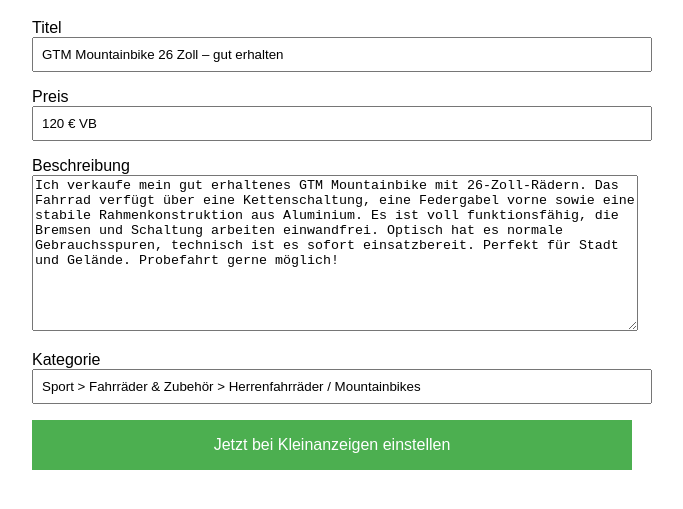
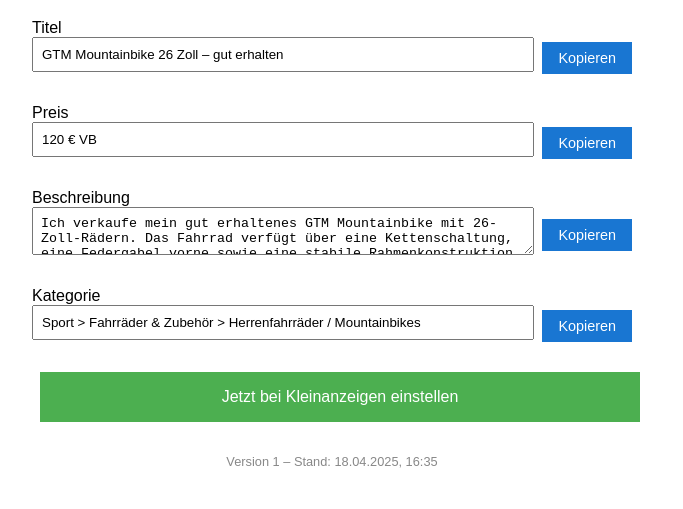
Before and after one commit to koldobald/kleinanzeigen-assistent, a plain HTML site: page index.html in a window 1280 px wide. Shown: the part 93-602 px from the top of the page, without its empty margins (308-991 px from the left). Drawn offline with Linux system fonts and the light colour scheme.

Commit message:
Update index.html

```diff
--- a/index.html
+++ b/index.html
@@ -11,64 +11,100 @@
       max-width: 600px;
       margin: auto;
     }
-    textarea {
+    textarea, input {
       width: 100%;
-      height: 150px;
-      margin-bottom: 1rem;
-    }
-    input, select {
-      width: 100%;
-      margin-bottom: 1rem;
+      margin-bottom: 0.5rem;
       padding: 0.5rem;
     }
+    .field-group {
+      margin-bottom: 1.5rem;
+    }
     button {
-      padding: 1rem;
+      padding: 0.5rem 1rem;
+      margin-left: 0.5rem;
+      font-size: 0.9rem;
+      cursor: pointer;
+    }
+    .copy-btn {
+      background-color: #1976D2;
+      color: white;
+      border: none;
+    }
+    .main-btn {
+      display: block;
       width: 100%;
       background-color: #4CAF50;
       color: white;
+      padding: 1rem;
+      font-size: 1rem;
       border: none;
-      font-size: 1rem;
+      margin-top: 1rem;
     }
     .info {
       margin-top: 1rem;
       color: gray;
       font-size: 0.9rem;
     }
+    .version {
+      text-align: center;
+      margin-top: 2rem;
+      font-size: 0.8rem;
+      color: #888;
+    }
   </style>
 </head>
 <body>
   <h1>Anzeige vorbereiten</h1>
 
+  <div class="field-group">
     <label for="title">Titel</label>
+    <div style="display: flex; align-items: center;">
       <input id="title" value="GTM Mountainbike 26 Zoll – gut erhalten">
+      <button class="copy-btn" onclick="copyField('title')">Kopieren</button>
+    </div>
+  </div>
 
+  <div class="field-group">
     <label for="price">Preis</label>
+    <div style="display: flex; align-items: center;">
       <input id="price" value="120 € VB">
+      <button class="copy-btn" onclick="copyField('price')">Kopieren</button>
+    </div>
+  </div>
 
+  <div class="field-group">
     <label for="description">Beschreibung</label>
+    <div style="display: flex; align-items: center;">
       <textarea id="description">Ich verkaufe mein gut erhaltenes GTM Mountainbike mit 26-Zoll-Rädern. Das Fahrrad verfügt über eine Kettenschaltung, eine Federgabel vorne sowie eine stabile Rahmenkonstruktion aus Aluminium. Es ist voll funktionsfähig, die Bremsen und Schaltung arbeiten einwandfrei. Optisch hat es normale Gebrauchsspuren, technisch ist es sofort einsatzbereit. Perfekt für Stadt und Gelände. Probefahrt gerne möglich!</textarea>
+      <button class="copy-btn" onclick="copyField('description')">Kopieren</button>
+    </div>
+  </div>
 
+  <div class="field-group">
     <label for="category">Kategorie</label>
+    <div style="display: flex; align-items: center;">
       <input id="category" value="Sport > Fahrräder & Zubehör > Herrenfahrräder / Mountainbikes" readonly>
+      <button class="copy-btn" onclick="copyField('category')">Kopieren</button>
+    </div>
+  </div>
 
-  <button onclick="copyAndOpen()">Jetzt bei Kleinanzeigen einstellen</button>
-
+  <button class="main-btn" onclick="openKleinanzeigen()">Jetzt bei Kleinanzeigen einstellen</button>
   <div class="info" id="info"></div>
 
+  <div class="version">Version 1 – Stand: 18.04.2025, 16:35</div>
+
   <script>
-    async function copyAndOpen() {
-      const title = document.getElementById('title').value;
-      const price = document.getElementById('price').value;
-      const description = document.getElementById('description').value;
-      const text = `Titel: ${title}\nPreis: ${price}\nBeschreibung: ${description}`;
+    function copyField(id) {
+      const text = document.getElementById(id).value || document.getElementById(id).innerText;
+      navigator.clipboard.writeText(text).then(() => {
+        document.getElementById('info').innerText = `"${text.substring(0, 30)}..." wurde kopiert.`;
+      }, () => {
+        document.getElementById('info').innerText = 'Kopieren fehlgeschlagen.';
+      });
+    }
 
-      try {
-        await navigator.clipboard.writeText(text);
-        document.getElementById('info').innerText = 'Inhalte kopiert! Jetzt wirst du weitergeleitet …';
+    function openKleinanzeigen() {
       window.open('https://www.kleinanzeigen.de/p-anzeige-aufgeben.html', '_blank');
-      } catch (err) {
-        document.getElementById('info').innerText = 'Fehler beim Kopieren in die Zwischenablage.';
-      }
     }
   </script>
 </body>
```
Lines whose indentation alone changed are shown as unchanged.
